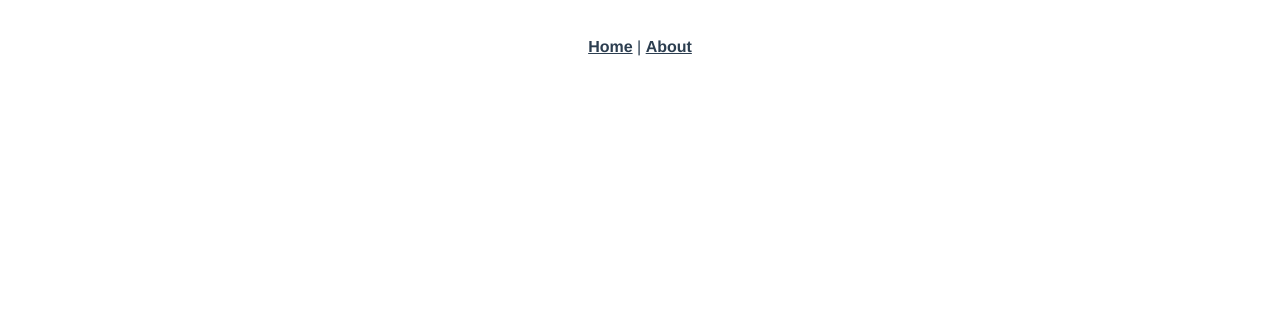
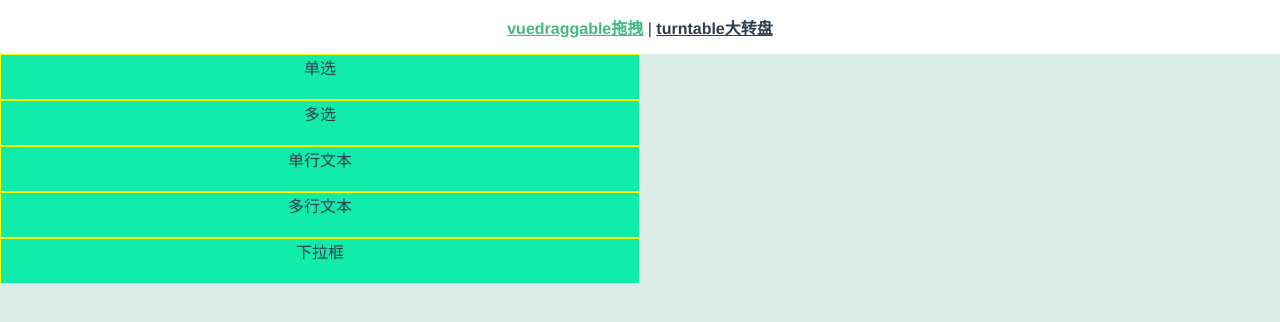
Before and after one commit to liuzhihua0104/vue-demo-case, a Vue app: page /vuedraggable in a window 1280 px wide. Shown: the top 322 px of the page. Built offline with nearby package versions, Linux system fonts and the light colour scheme.

Commit message:
删除不用的初始文件，添加拖拽页面

```diff
--- a/package.json
+++ b/package.json
@@ -11,6 +11,7 @@
     "core-js": "^3.6.5",
     "vue": "^2.6.11",
     "vue-router": "^3.2.0",
+    "vuedraggable": "^2.24.3",
     "vuex": "^3.4.0"
   },
   "devDependencies": {
--- a/src/App.vue
+++ b/src/App.vue
@@ -1,24 +1,36 @@
 <template>
   <div id="app">
     <div id="nav">
-      <router-link to="/">Home</router-link> |
-      <router-link to="/about">About</router-link>
+      <router-link to="/vuedraggable">vuedraggable拖拽</router-link> |
+      <router-link to="/turntable">turntable大转盘</router-link>
     </div>
         <router-view />
+
   </div>
 </template>
 
 <style lang="less">
+* {
+  margin: 0;
+  padding: 0;
+}
+html,
+body {
+  width: 100%;
+  height: 100%;
+}
 #app {
   font-family: Avenir, Helvetica, Arial, sans-serif;
   -webkit-font-smoothing: antialiased;
   -moz-osx-font-smoothing: grayscale;
   text-align: center;
   color: #2c3e50;
-}
-
+  width: 100%;
+  height: 100%;
+  display: flex;
+  flex-direction: column;
   #nav {
-  padding: 30px;
+    padding: 15px;
 
     a {
       font-weight: bold;
@@ -28,5 +40,11 @@
         color: #42b983;
       }
     }
+    router-view {
+      flex: 1;
+      width: 100%;
+      background: green;
+    }
+  }
 }
 </style>
--- a/src/components/HelloWorld.vue
+++ /dev/null
@@ -1,130 +0,0 @@
-<template>
-  <div class="hello">
-    <h1>{{ msg }}</h1>
-    <p>
-      For a guide and recipes on how to configure / customize this project,<br />
-      check out the
-      <a href="https://cli.vuejs.org" target="_blank" rel="noopener"
-        >vue-cli documentation</a
-      >.
-    </p>
-    <h3>Installed CLI Plugins</h3>
-    <ul>
-      <li>
-        <a
-          href="https://github.com/vuejs/vue-cli/tree/dev/packages/%40vue/cli-plugin-babel"
-          target="_blank"
-          rel="noopener"
-          >babel</a
-        >
-      </li>
-      <li>
-        <a
-          href="https://github.com/vuejs/vue-cli/tree/dev/packages/%40vue/cli-plugin-router"
-          target="_blank"
-          rel="noopener"
-          >router</a
-        >
-      </li>
-      <li>
-        <a
-          href="https://github.com/vuejs/vue-cli/tree/dev/packages/%40vue/cli-plugin-vuex"
-          target="_blank"
-          rel="noopener"
-          >vuex</a
-        >
-      </li>
-      <li>
-        <a
-          href="https://github.com/vuejs/vue-cli/tree/dev/packages/%40vue/cli-plugin-eslint"
-          target="_blank"
-          rel="noopener"
-          >eslint</a
-        >
-      </li>
-    </ul>
-    <h3>Essential Links</h3>
-    <ul>
-      <li>
-        <a href="https://vuejs.org" target="_blank" rel="noopener">Core Docs</a>
-      </li>
-      <li>
-        <a href="https://forum.vuejs.org" target="_blank" rel="noopener"
-          >Forum</a
-        >
-      </li>
-      <li>
-        <a href="https://chat.vuejs.org" target="_blank" rel="noopener"
-          >Community Chat</a
-        >
-      </li>
-      <li>
-        <a href="https://twitter.com/vuejs" target="_blank" rel="noopener"
-          >Twitter</a
-        >
-      </li>
-      <li>
-        <a href="https://news.vuejs.org" target="_blank" rel="noopener">News</a>
-      </li>
-    </ul>
-    <h3>Ecosystem</h3>
-    <ul>
-      <li>
-        <a href="https://router.vuejs.org" target="_blank" rel="noopener"
-          >vue-router</a
-        >
-      </li>
-      <li>
-        <a href="https://vuex.vuejs.org" target="_blank" rel="noopener">vuex</a>
-      </li>
-      <li>
-        <a
-          href="https://github.com/vuejs/vue-devtools#vue-devtools"
-          target="_blank"
-          rel="noopener"
-          >vue-devtools</a
-        >
-      </li>
-      <li>
-        <a href="https://vue-loader.vuejs.org" target="_blank" rel="noopener"
-          >vue-loader</a
-        >
-      </li>
-      <li>
-        <a
-          href="https://github.com/vuejs/awesome-vue"
-          target="_blank"
-          rel="noopener"
-          >awesome-vue</a
-        >
-      </li>
-    </ul>
-  </div>
-</template>
-
-<script>
-export default {
-  name: "HelloWorld",
-  props: {
-    msg: String,
-  },
-};
-</script>
-
-<!-- Add "scoped" attribute to limit CSS to this component only -->
-<style scoped lang="less">
-h3 {
-  margin: 40px 0 0;
-}
-ul {
-  list-style-type: none;
-  padding: 0;
-}
-li {
-  display: inline-block;
-  margin: 0 10px;
-}
-a {
-  color: #42b983;
-}
-</style>
--- a/src/router/index.js
+++ b/src/router/index.js
@@ -1,24 +1,24 @@
 import Vue from "vue";
 import VueRouter from "vue-router";
-import Home from "../views/Home.vue";
 
 Vue.use(VueRouter);
 
 const routes = [
   {
-    path: "/",
-    name: "Home",
-    component: Home,
+    path: '/vuedraggable',
+    name: 'VueDraggable',
+    // component: Home
+    component: () => import(/* webpackChunkName: "about" */ '../views/Vuedraggable.vue')
+
   },
   {
-    path: "/about",
-    name: "About",
+    path: '/turntable',
+    name: 'Turntable',
     // route level code-splitting
     // this generates a separate chunk (about.[hash].js) for this route
     // which is lazy-loaded when the route is visited.
-    component: () =>
-      import(/* webpackChunkName: "about" */ "../views/About.vue"),
-  },
+    component: () => import(/* webpackChunkName: "about" */ '../views/Turntable.vue')
+  }
 ];
 
 const router = new VueRouter({
--- a/src/views/About.vue
+++ /dev/null
@@ -1,5 +0,0 @@
-<template>
-  <div class="about">
-    <h1>This is an about page</h1>
-  </div>
-</template>
--- a/src/views/Home.vue
+++ /dev/null
@@ -1,18 +0,0 @@
-<template>
-  <div class="home">
-    <img alt="Vue logo" src="../assets/logo.png" />
-    <HelloWorld msg="Welcome to Your Vue.js App" />
-  </div>
-</template>
-
-<script>
-// @ is an alias to /src
-import HelloWorld from "@/components/HelloWorld.vue";
-
-export default {
-  name: "Home",
-  components: {
-    HelloWorld,
-  },
-};
-</script>
--- /dev/null
+++ b/src/views/Turntable.vue
@@ -0,0 +1,81 @@
+<template>
+	<div class="turntable">
+		<h1>大转盘页面</h1>
+
+		<div class="wrap">
+
+
+			<div class="left">
+
+				<div class="item" :style="{'transform':`rotate(${index*45}deg)`}"
+					v-for="(item,index) in dataBase.slice(0,4)" :key="index">
+					{{item}}
+				</div>
+			</div>
+			<div class="right">
+				<div class="item right-item" :style="{'transform':`rotate(${index*45}deg)`}"
+					v-for="(item,index) in dataBase.slice(4)" :key="index">
+					{{item}}
+				</div>
+			</div>
+
+		</div>
+
+	</div>
+</template>
+<script>
+	export default {
+		name: "Turntable",
+		data() {
+			return {
+				dataBase: [1, 2, 3, 4, 5, 6, 7, 8]
+			}
+		}
+	}
+</script>
+<style scoped>
+	.turntable {
+		width: 100%;
+		height: 100%;
+		display: flex;
+		flex-direction: column;
+		justify-content: center;
+		align-items: center;
+	}
+
+	.wrap {
+		width: 500px;
+		height: 500px;
+		background: red;
+		border-radius: 50%;
+		display: flex;
+			z-index:999;
+			overflow: hidden;
+			position:relative;
+	}
+
+	.left,
+	.right {
+		width: 500px;
+		height: 500px;
+		background: #000;
+		position: relative;
+		overflow: hidden;
+	}
+
+	.left{
+		border-left:1px solid yellow;
+	}
+
+	.item {
+		width: 250px;
+		height:500px;
+		border: 1px solid yellow;
+		background: red;
+		position: absolute;
+		transform-origin: right center;
+	}
+	.right-item{
+		transform-origin: left center;
+	}
+</style>
--- /dev/null
+++ b/src/views/Vuedraggable.vue
@@ -0,0 +1,91 @@
+<template>
+  <div class="vuedraggable">
+
+    <div class="drag-one">
+      <draggable :group='{name: "menu", put: false,pull:"clone"}' :clone="cloneItem" :sort="false" :list="collections">
+        <div class="drag" v-for='item in collections' :key='item.id'>
+          {{item.fieldName}}
+        </div>
+      </draggable>
+
+    </div>
+
+    <div class="drag-two">
+      <draggable group='menu' :list="collectionsB" @change="changeDrg">
+        <div class="drag" v-for='(item,index ) in collectionsB' :key='index'>
+          {{item.fieldName}}
+        </div>
+      </draggable>
+
+    </div>
+
+  </div>
+</template>
+
+<script>
+import draggable from 'vuedraggable'
+export default {
+  name: 'VueDraggable',
+  data() {
+    return {
+      collections: [
+        { id: 1, formId: 1, fieldName: '单选', fieldType: '3', fieldLable: '单选', placeholder: '', defaultValue: '', optionsValue: '', optionSettings: [], fieldLocked: 0, required: '0', bequeried: '0', showInlist: '0' },
+        { id: 2, formId: 1, fieldName: '多选', fieldType: '4', fieldLable: '多选', placeholder: '', defaultValue: '', optionsValue: '', optionSettings: [], fieldLocked: 0, required: '0', bequeried: '0', showInlist: '0' },
+        { id: 3, formId: 1, fieldName: '单行文本', fieldType: '0', fieldLable: '单行文本', placeholder: '', defaultValue: '', optionsValue: '', optionSettings: [], fieldLocked: 0, required: '0', bequeried: '0', showInlist: '0' },
+        { id: 4, formId: 1, fieldName: '多行文本', fieldType: '1', fieldLable: '多行文本', placeholder: '', defaultValue: '', optionsValue: '', optionSettings: [], fieldLocked: 0, required: '0', bequeried: '0', showInlist: '0' },
+        { id: 5, formId: 1, fieldName: '下拉框', fieldType: '2', fieldLable: '下拉框', placeholder: '', defaultValue: '', optionsValue: '', optionSettings: [], fieldLocked: 0, required: '0', bequeried: '0', showInlist: '0' }
+      ],
+      collectionsB: []
+
+    }
+  },
+  components: { draggable },
+  props: {
+    msg: String
+  },
+  methods: {
+    // 需要clone的数据，如果不return item,另一个同名拖拽组件无法接收拖拽的数据，无法触发change事件
+    cloneItem(item) {
+      return JSON.parse(JSON.stringify(item))
+    },
+    // 不可以移除
+    changeDrg(e) {
+      console.log(e)
+    }
+  }
+}
+</script>
+
+<!-- Add "scoped" attribute to limit CSS to this component only -->
+<style scoped lang="less">
+.vuedraggable {
+  display: flex;
+  width: 100%;
+  height: 100%;
+}
+.drag-one,
+.drag-two {
+  flex: 1;
+  min-height: 300px;
+  background: rgb(217, 236, 231);
+  border: 1px solid dotted;
+
+}
+
+// .drag-two{
+//   background: rgb(61, 243, 189);
+
+// }
+
+.drag {
+  background: rgb(167, 225, 248);
+  padding-bottom: 20px;
+  border: 1px solid yellow;
+}
+
+.drag-one{
+  .drag{
+      background: rgb(17, 236, 171);
+  }
+}
+</style>
```
Also changed, not shown: 1 other file (tests, documents, lock files or other folders). Lines whose indentation alone changed are shown as unchanged.
